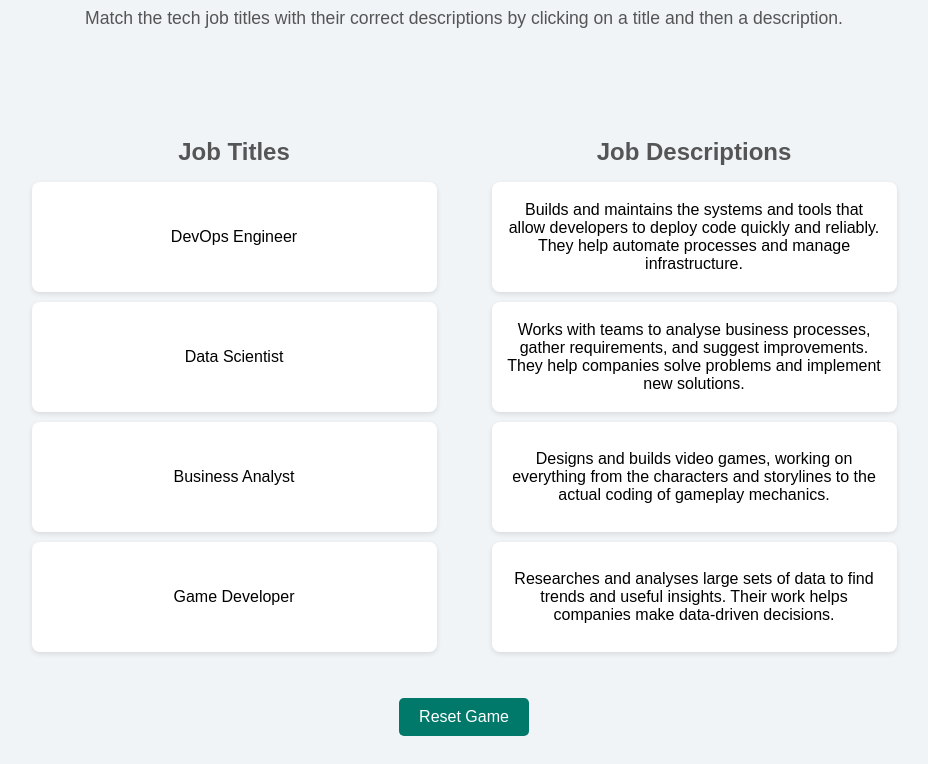
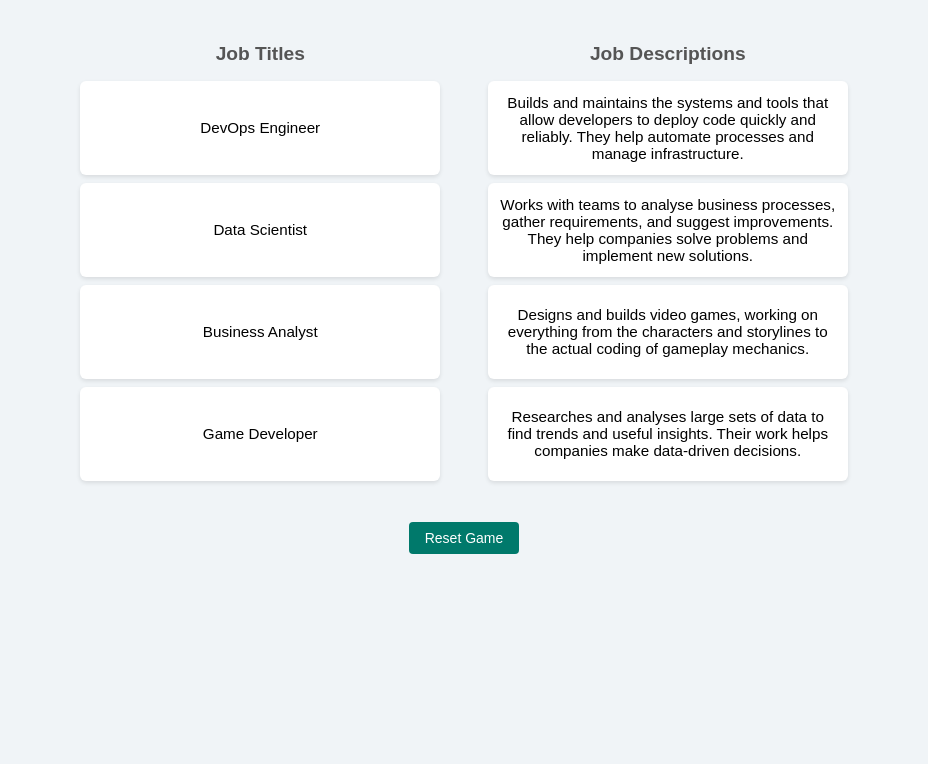
Before and after one commit to connorads/tech-careers-matching-game, a plain HTML site: page index.html in a window 1280 px wide. Shown: the part 110-874 px from the top of the page, without its empty margins (176-1104 px from the left). After the commit the page ends 800 px from the top, so only its background shows below. Drawn offline with nearby package versions, Linux system fonts and the light colour scheme.

Commit message:
Create some more space

```diff
--- a/index.html
+++ b/index.html
@@ -2,7 +2,7 @@
 <html lang="en">
 <head>
     <meta charset="UTF-8">
-    <title>TechMatch Challenge</title>
+    <title>TechMatch Challenge - Match the Jobs with the Descriptions</title>
     <!-- Importing canvas-confetti library from CDN -->
     <script src="https://cdn.jsdelivr.net/npm/canvas-confetti@1.6.0/dist/confetti.browser.min.js"></script>
     <style>
@@ -13,26 +13,28 @@
             display: flex;
             flex-direction: column;
             align-items: center;
-            padding: 20px;
+            padding: 10px;
             overflow-x: hidden; /* Prevent horizontal scroll caused by confetti */
         }
         h1 {
             color: #333;
             text-align: center;
+            font-size: 1.8em;
+            margin-bottom: 10px;
         }
 
         /* Introductory Message */
         #intro {
-            margin: 10px 0 20px 0;
-            font-size: 1.1em;
+            margin: 5px 0 15px 0;
+            font-size: 1em;
             color: #555;
             text-align: center;
         }
 
         /* Progress/Result Message */
         #message {
-            margin-bottom: 20px;
-            font-size: 1.2em;
+            margin-bottom: 15px;
+            font-size: 1.1em;
             color: #00796b;
             text-align: center;
             min-height: 1.5em; /* Reserve space to prevent layout shift */
@@ -43,19 +45,20 @@
             display: flex;
             justify-content: space-around;
             width: 100%;
-            max-width: 900px;
-            margin-top: 20px;
-            gap: 20px;
+            max-width: 800px;
+            margin-top: 15px;
+            gap: 15px;
             flex-wrap: wrap;
         }
         .column {
             width: 45%;
-            min-width: 300px;
+            min-width: 250px;
         }
         .column h2 {
             text-align: center;
             color: #555;
-            margin-bottom: 10px;
+            margin-bottom: 8px;
+            font-size: 1.2em;
         }
         .list {
             list-style: none;
@@ -63,22 +66,23 @@
         }
         .list-item {
             background: #fff;
-            margin: 10px 0;
-            padding: 15px;
-            border-radius: 8px;
-            box-shadow: 0 2px 5px rgba(0,0,0,0.1);
+            margin: 8px 0;
+            padding: 12px;
+            border-radius: 6px;
+            box-shadow: 0 2px 4px rgba(0,0,0,0.1);
             cursor: pointer;
-            transition: background 0.3s, transform 0.3s;
-            min-height: 80px; /* Ensures uniform height */
+            transition: background 0.2s, transform 0.2s;
+            min-height: 70px; /* Ensures uniform height */
             display: flex;
             align-items: center;
             justify-content: center;
             text-align: center;
             position: relative; /* For potential future effects */
+            font-size: 0.95em;
         }
         .list-item:hover {
             background: #e0f7fa;
-            transform: translateY(-2px);
+            transform: translateY(-1px);
         }
         .selected {
             background: #b2ebf2;
@@ -86,7 +90,7 @@
         .matched {
             background: #a5d6a7;
             cursor: default;
-            opacity: 0.8;
+            opacity: 0.85;
         }
         .wrong {
             background: #f44336; /* Red background for wrong matches */
@@ -107,27 +111,35 @@
 
         /* Reset Button */
         #reset-btn {
-            margin-top: 30px;
-            padding: 10px 20px;
+            margin-top: 25px;
+            padding: 8px 16px;
             background: #00796b;
             color: #fff;
             border: none;
-            border-radius: 5px;
+            border-radius: 4px;
             cursor: pointer;
             transition: background 0.3s;
-            font-size: 16px;
+            font-size: 14px;
         }
         #reset-btn:hover {
             background: #004d40;
+        }
+
+        /* Responsive Design */
+        @media (max-width: 600px) {
+            .game-container {
+                flex-direction: column;
+                align-items: center;
+            }
+            .column {
+                width: 90%;
+            }
         }
     </style>
 </head>
 <body>
     <!-- Main Title -->
-    <h1>TechMatch Challenge</h1>
-
-    <!-- Introductory Message -->
-    <div id="intro">Match the tech job titles with their correct descriptions by clicking on a title and then a description.</div>
+    <h1>TechMatch Challenge - Match the Jobs with the Descriptions</h1>
 
     <!-- Progress/Result Message -->
     <div id="message"></div>
```
